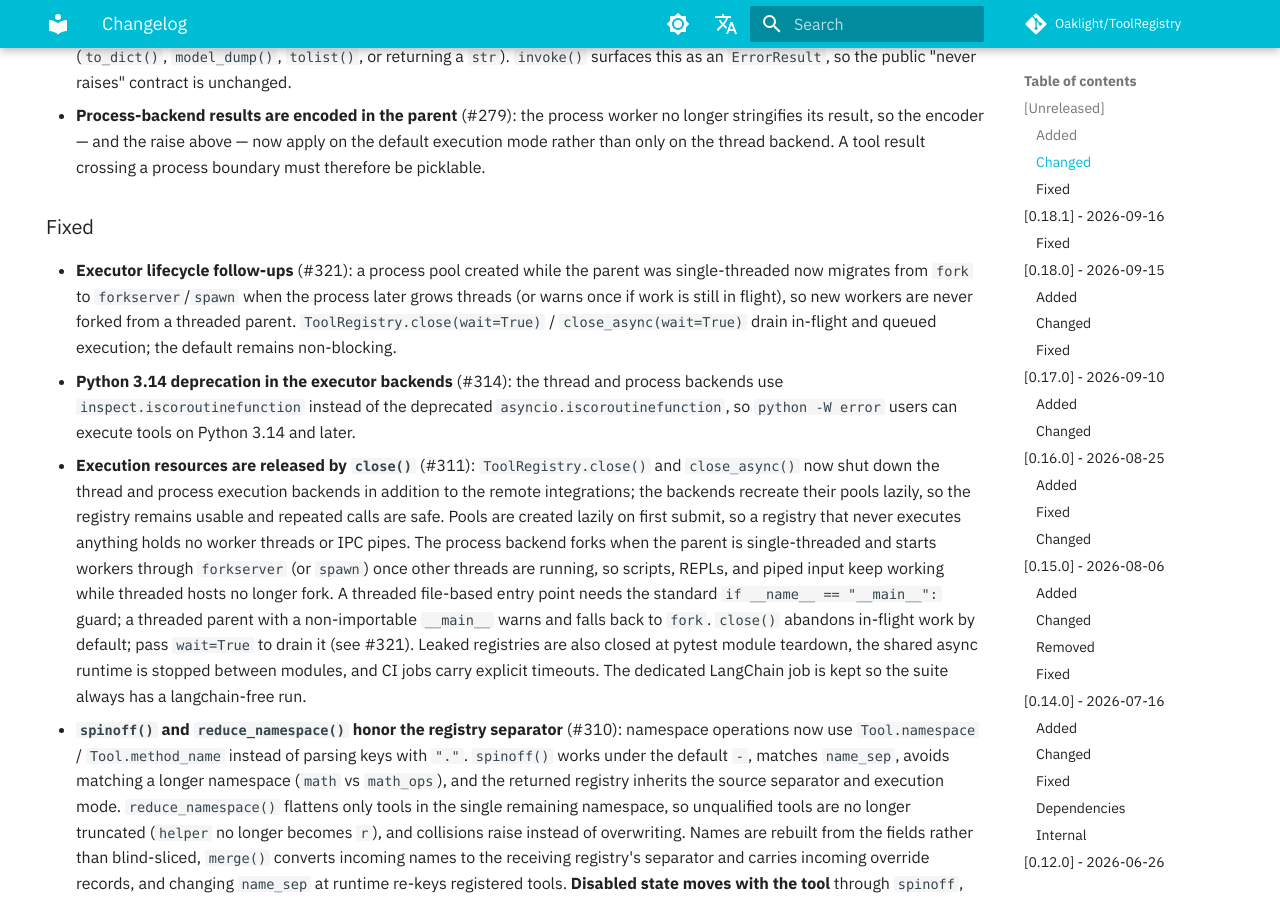
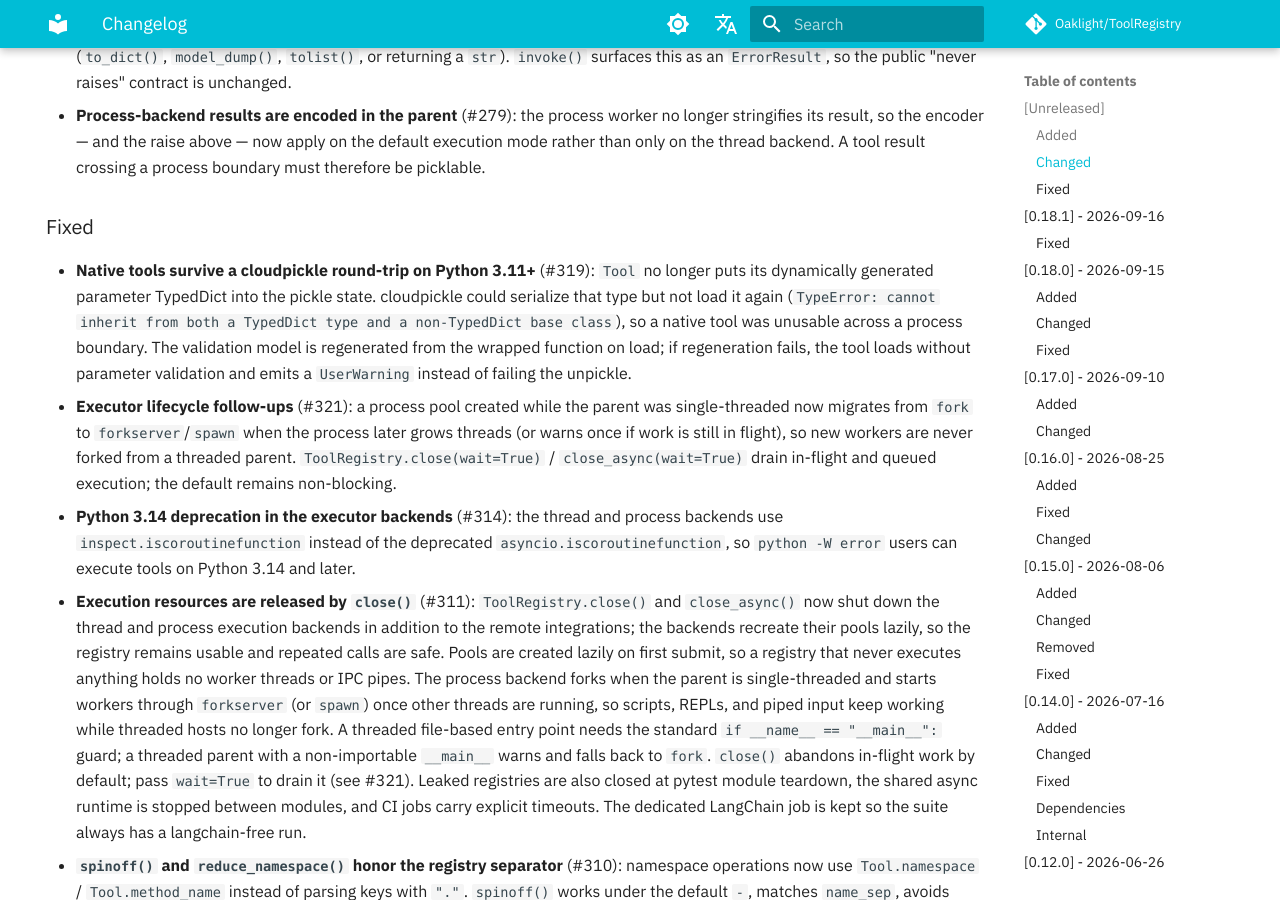
Before and after one commit to Oaklight/ToolRegistry, an MkDocs documentation site: the page built from docs/changelog.md, in a window 1280 px wide and 900 px high, scrolled down 2302 px. Built offline with MkDocs 1.6.1 and Material for MkDocs 9.7.7, drawn with Linux system fonts in a browser that asks for light colours; some web fonts are replaced; comment, search, counter and statistics services are not loaded.

Commit message:
docs: changelog entry for cloudpickle round-trip fix (#319)

```diff
--- a/docs/changelog.md
+++ b/docs/changelog.md
@@ -39,6 +39,7 @@ The format is based on [Keep a Changelog](https://keepachangelog.com/en/1.1.0/),
 
 ### Fixed
 
+- **Native tools survive a cloudpickle round-trip on Python 3.11+** (#319): `Tool` no longer puts its dynamically generated parameter TypedDict into the pickle state. cloudpickle could serialize that type but not load it again (`TypeError: cannot inherit from both a TypedDict type and a non-TypedDict base class`), so a native tool was unusable across a process boundary. The validation model is regenerated from the wrapped function on load; if regeneration fails, the tool loads without parameter validation and emits a `UserWarning` instead of failing the unpickle.
 - **Executor lifecycle follow-ups** (#321): a process pool created while the parent was single-threaded now migrates from `fork` to `forkserver`/`spawn` when the process later grows threads (or warns once if work is still in flight), so new workers are never forked from a threaded parent. `ToolRegistry.close(wait=True)` / `close_async(wait=True)` drain in-flight and queued execution; the default remains non-blocking.
 - **Python 3.14 deprecation in the executor backends** (#314): the thread and process backends use `inspect.iscoroutinefunction` instead of the deprecated `asyncio.iscoroutinefunction`, so `python -W error` users can execute tools on Python 3.14 and later.
 - **Execution resources are released by `close()`** (#311): `ToolRegistry.close()` and `close_async()` now shut down the thread and process execution backends in addition to the remote integrations; the backends recreate their pools lazily, so the registry remains usable and repeated calls are safe. Pools are created lazily on first submit, so a registry that never executes anything holds no worker threads or IPC pipes. The process backend forks when the parent is single-threaded and starts workers through `forkserver` (or `spawn`) once other threads are running, so scripts, REPLs, and piped input keep working while threaded hosts no longer fork. A threaded file-based entry point needs the standard `if __name__ == "__main__":` guard; a threaded parent with a non-importable `__main__` warns and falls back to `fork`. `close()` abandons in-flight work by default; pass `wait=True` to drain it (see #321). Leaked registries are also closed at pytest module teardown, the shared async runtime is stopped between modules, and CI jobs carry explicit timeouts. The dedicated LangChain job is kept so the suite always has a langchain-free run.
```
